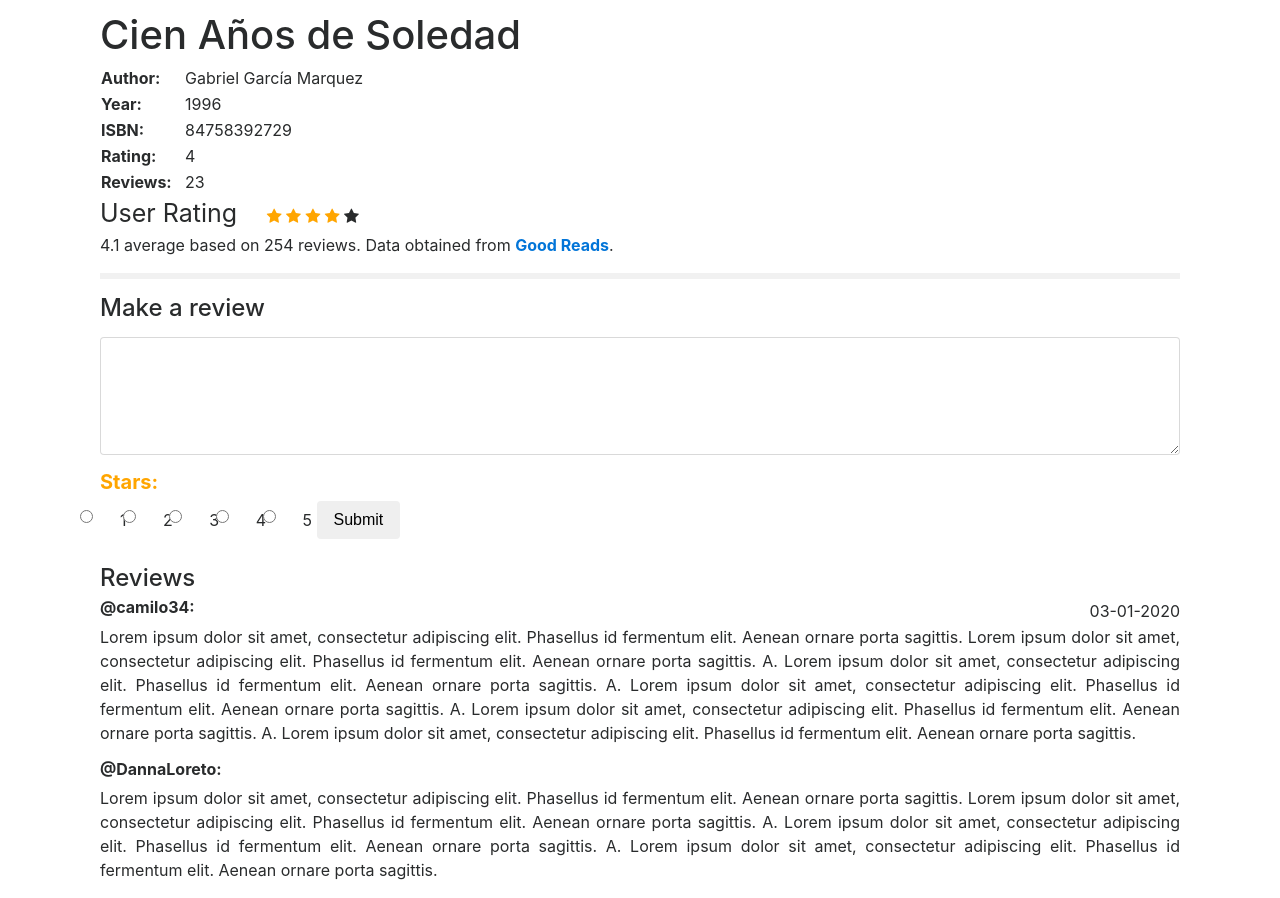
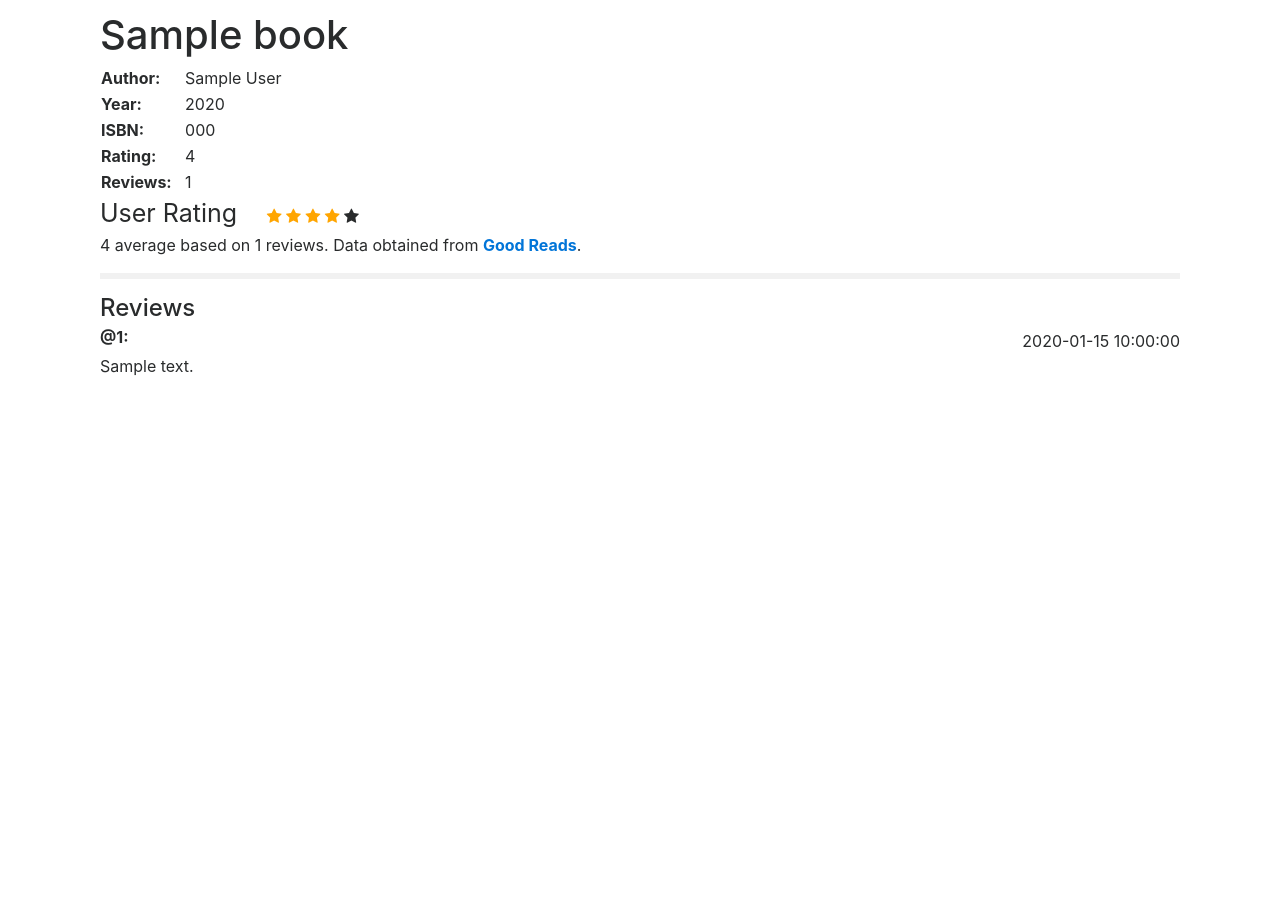
Before and after one commit to CMarioPereira/Project1, a Flask app: template templates/book.html in a window 1280 px wide. Shown: the part 97-995 px from the top of the page. After the commit the page ends 473 px from the top, so only its background shows below. Run offline with Flask 2, Linux system fonts and the light colour scheme; the template is opened without the code that fills it: most values are stand-ins (such as "Sample title", 1, 10 or a date in 2020); some libraries are stand-ins or nearby versions.

Commit message:
Add files via upload

```diff
--- a/templates/book.html
+++ b/templates/book.html
@@ -15,45 +15,44 @@
 
 {% block body %}
 <div class="container">
-    <h1>Cien Años de Soledad</h1>
+    <h1>{{ book.title }}</h1>
 
     <table>
       <tr>
-        <th>Author:</th>
-        <td>Gabriel García Marquez</td>
+        <th>Author:</th> <td>{{ book.author }}</td>
       </tr>
       <tr>
-        <th>Year:</th>
-        <td>1996</td>
+        <th>Year:</th> <td>{{ book.year }}</td>
       </tr>
       <tr>
-        <th>ISBN:</th>
-        <td>84758392729</td>
+        <th>ISBN:</th> <td>{{ book.isbn }}</td>
       </tr>
       <tr>
-        <th>Rating:</th>
-        <td>4</td>
+        <th>Rating:</th> <td>{{ book.stars }}</td>
       </tr>
       <tr>
-        <th>Reviews:&nbsp &nbsp</th>
-        <td>23</td>
+        <th>Reviews:&nbsp &nbsp</th> <td>{{ book.review_count }}</td>
       </tr>
     </table>
 
     <span class="heading">User Rating</span>
+  {% for i in range(stars) %}
     <span class="fa fa-star checked"></span>
-    <span class="fa fa-star checked"></span>
-    <span class="fa fa-star checked"></span>
-    <span class="fa fa-star checked"></span>
-    <span class="fa fa-star"></span>
-    <p>4.1 average based on 254 reviews. Data obtained from
+  {% endfor %}
+  {% if stars != 5 %}
+    {% for i in range(5-stars) %}
+      <span class="fa fa-star"></span>
+    {% endfor %}
+  {% endif %}
+    <p>  {{ good_reads['average_rating'] }} average based on {{ good_reads['reviews_count'] }} reviews. Data obtained from
       <a href="https://www.goodreads.com/">Good Reads</a>.</p>
     <hr style="border:3px solid #f1f1f1">
 
-    <form id="makeReview">
+  {% if user_review == 0 %}
+    <form action="{{ url_for('book', ISBN=book.isbn, status=1)}}" id="makeReview">
       <div class="form-group">
-        <label for="exampleFormControlTextarea1"><h4>Make a review</h4></label>
-        <textarea class="form-control" id="exampleFormControlTextarea1" rows="5"></textarea>
+        <label for="Textarea1"><h4>Make a review</h4></label>
+        <textarea class="form-control" name="text" id="Textarea1" rows="5"></textarea>
       </div>
 
     <div class="form-row align-items-center">
@@ -61,59 +60,32 @@
         <h5>Stars: </h5>
       </div>
       <div class="form-check form-check-inline">
-        <input class="form-check-input" type="radio" name="inlineRadioOptions" id="inlineRadio1" value="option1">
-        <label class="form-check-label" for="inlineRadio1">1</label>
-      </div>
-      <div class="form-check form-check-inline">
-        <input class="form-check-input" type="radio" name="inlineRadioOptions" id="inlineRadio2" value="option2">
-        <label class="form-check-label" for="inlineRadio2">2</label>
-      </div>
-      <div class="form-check form-check-inline">
-        <input class="form-check-input" type="radio" name="inlineRadioOptions" id="inlineRadio3" value="option2">
-        <label class="form-check-label" for="inlineRadio2">3</label>
-      </div>
-      <div class="form-check form-check-inline">
-        <input class="form-check-input" type="radio" name="inlineRadioOptions" id="inlineRadio4" value="option2">
-        <label class="form-check-label" for="inlineRadio2">4</label>
-      </div>
-      <div class="form-check form-check-inline">
-        <input class="form-check-input" type="radio" name="inlineRadioOptions" id="inlineRadio5" value="option2">
-        <label class="form-check-label" for="inlineRadio2">5</label>
+      {% for i in range(1,6) %}
+        <input class="form-check-input" type="radio" name="stars" value="{{i}}" id="inlineRadio">
+        <label class="form-check-label" for="inlineRadio"> {{i}} &nbsp</label>
+      {% endfor %}
       </div>
       <button type="submit" class="btn btn-dark">Submit</button>
     </div>
+    </form>
+  {% endif %}
 
-    </form>
-
+  {% if reviews != [] %}
     <h4>Reviews</h4>
+    {% for review in reviews %}
     <div class="review">
       <div class="row">
           <div class="col-6">
-              <h6>@camilo34:</h6>
+              <h6>@{{ review.user_id }}:</h6>
           </div>
           <div class="col-6" id="data">
-              03-01-2020
+              {{ review.date }}
           </div>
       </div>
-      <p>
-        Lorem ipsum dolor sit amet, consectetur adipiscing elit. Phasellus id fermentum elit. Aenean ornare porta sagittis.
-        Lorem ipsum dolor sit amet, consectetur adipiscing elit. Phasellus id fermentum elit. Aenean ornare porta sagittis.
-        A. Lorem ipsum dolor sit amet, consectetur adipiscing elit. Phasellus id fermentum elit. Aenean ornare porta sagittis.
-        A. Lorem ipsum dolor sit amet, consectetur adipiscing elit. Phasellus id fermentum elit. Aenean ornare porta sagittis.
-        A. Lorem ipsum dolor sit amet, consectetur adipiscing elit. Phasellus id fermentum elit. Aenean ornare porta sagittis.
-        A. Lorem ipsum dolor sit amet, consectetur adipiscing elit. Phasellus id fermentum elit. Aenean ornare porta sagittis.
-      </p>
+      <p> {{ review.text }} </p>
     </div>
-
-    <div class="review">
-      <h6>@DannaLoreto:</h6>
-      <p>
-        Lorem ipsum dolor sit amet, consectetur adipiscing elit. Phasellus id fermentum elit. Aenean ornare porta sagittis.
-        Lorem ipsum dolor sit amet, consectetur adipiscing elit. Phasellus id fermentum elit. Aenean ornare porta sagittis.
-        A. Lorem ipsum dolor sit amet, consectetur adipiscing elit. Phasellus id fermentum elit. Aenean ornare porta sagittis.
-        A. Lorem ipsum dolor sit amet, consectetur adipiscing elit. Phasellus id fermentum elit. Aenean ornare porta sagittis.
-      </p>
-    </div>
+    {% endfor %}
+  {% endif %}
 
 </div>
 
--- a/templates/login.html
+++ b/templates/login.html
@@ -18,7 +18,7 @@
     </div>
 
     <div class="card-body">
-      <form action="{{ url_for('signin') }}" method="post">
+      <form action="{{ url_for('account', status=0) }}" method="post">
         <div class="input-group form-group">
           <div class="input-group-prepend">
             <span class="input-group-text"><i class="fas fa-user"></i></span>
```
Also changed, not shown: templates/user.html (+30 -2 lines), templates/layout.html (line endings or trailing spaces), templates/registration.html (line endings or trailing spaces), templates/success.html (line endings or trailing spaces).
